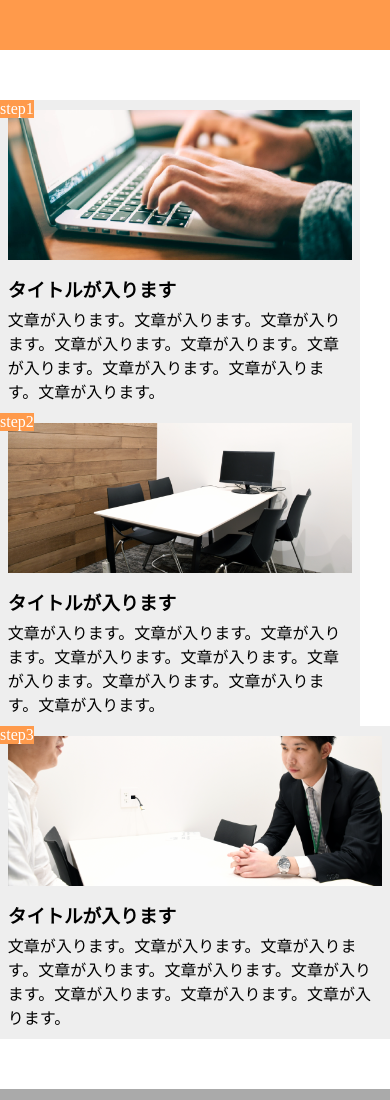
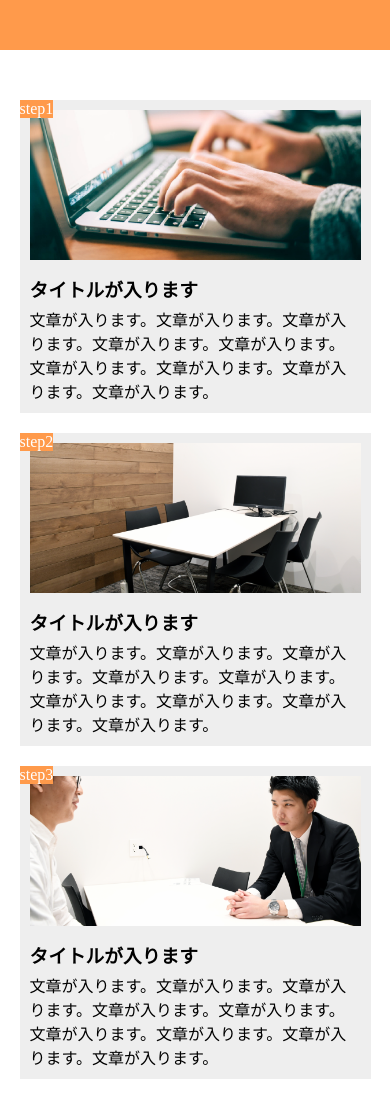
Before and after one commit to sho0331/kadai1, a plain HTML site: page kadai1-2/kadai1.html in a window 390 px wide. Shown: the top 1100 px of the page. Drawn offline with Linux system fonts and the light colour scheme.

Commit message:
[finish]

```diff
--- a/kadai1-2/kadai1.css
+++ b/kadai1-2/kadai1.css
@@ -73,11 +73,10 @@ footer {
     display: block;
   }
   .step-box {
-    width: auto;
-    padding-left: 2%;
-    padding-right: 2%;
+    width: 90%;
+    margin: 0 5% 20px;
   }
-  .step-img1 {
-    width: auto;
+  .step-box:last-child {
+    margin-bottom: 50px;
   }
 }
```
